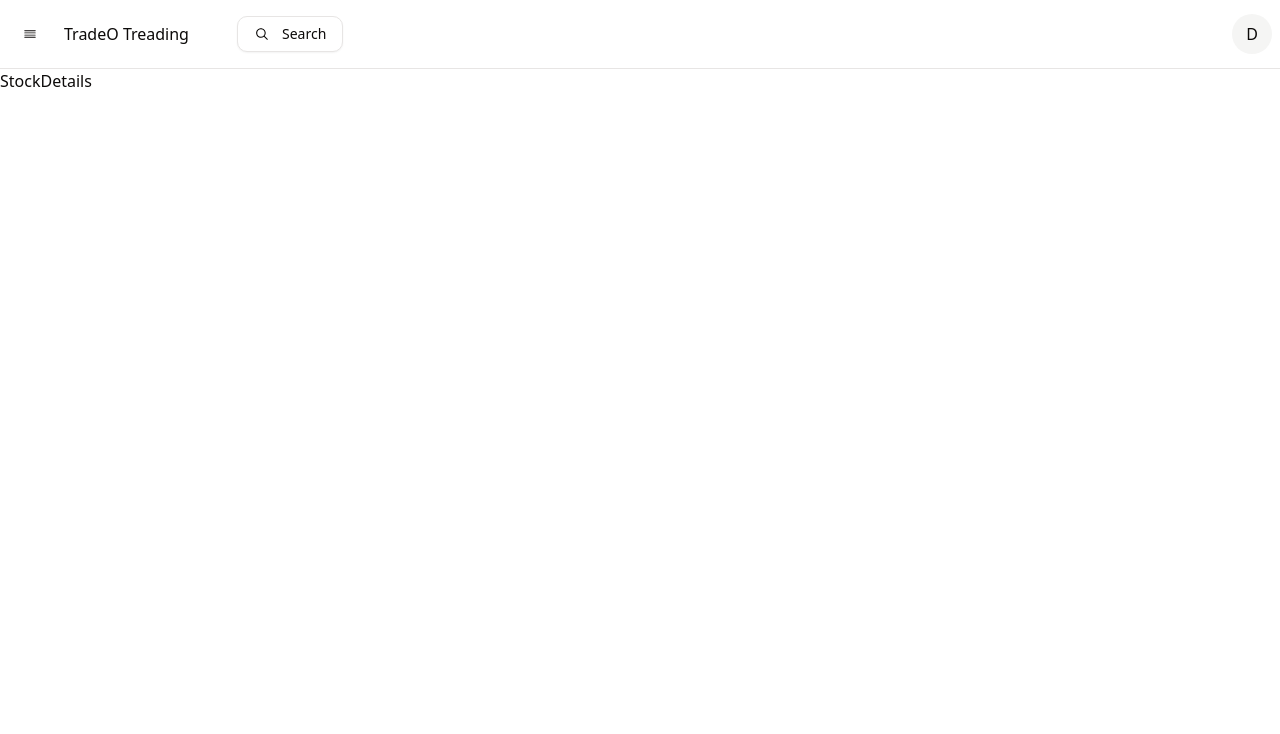
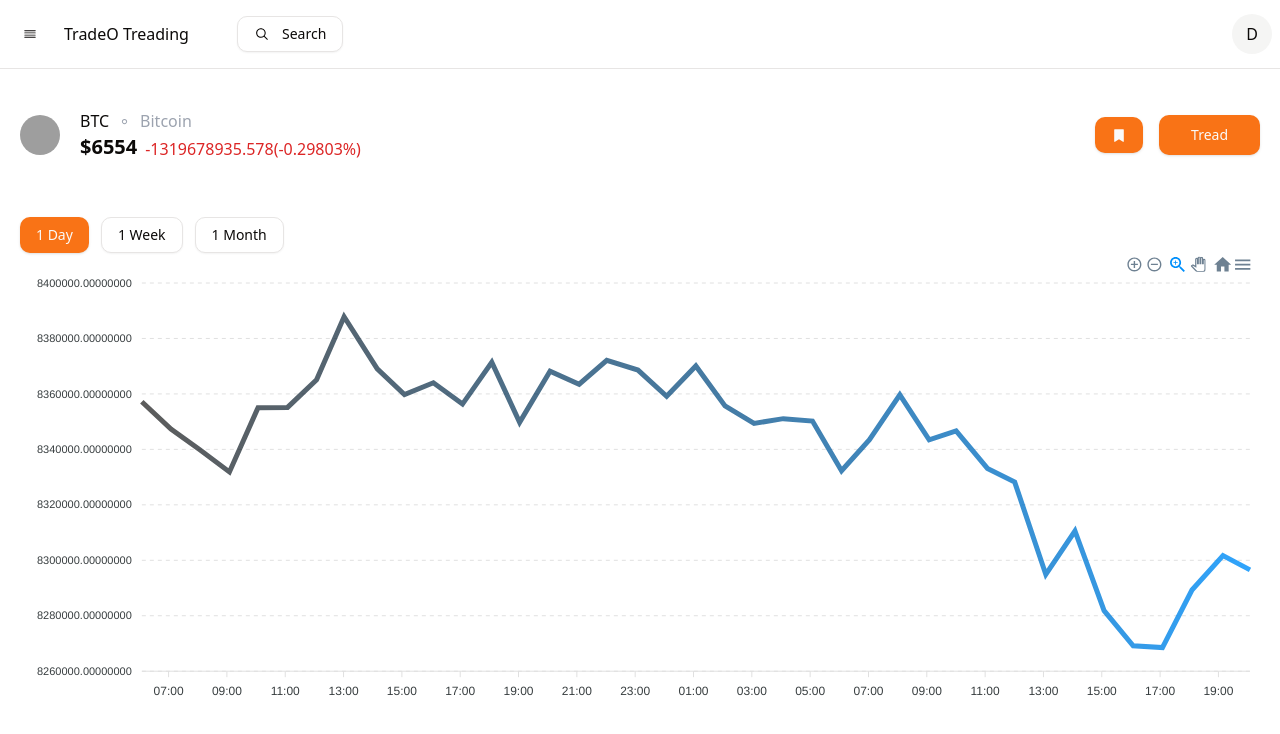
Before and after one commit to dharan-sdc/TradeO-frontend, a React (Vite) app: page /market/1 in a window 1280 px wide. Shown: the top 734 px of the page. Built offline with nearby package versions, Linux system fonts and the light colour scheme; grey boxes are pictures that could not be loaded.

Commit message:
Completed Dashboard

```diff
--- a/src/page/Home/AssetTable.jsx
+++ b/src/page/Home/AssetTable.jsx
@@ -2,8 +2,10 @@
 import { Table, TableBody, TableCaption, TableCell, TableHead, TableHeader, TableRow } from '@/components/ui/table'
 import { Avatar } from '@radix-ui/react-avatar'
 import React from 'react'
+import { useNavigate } from 'react-router-dom'
 
 const AssetTable = () => {
+  const navigate = useNavigate()
   return (
     <Table>
 
@@ -20,7 +22,7 @@
       <TableBody>
         {[1, 1, 1, 1, 1, 1, 1, 1, 1, 1, 1, 1, 1].map((item, index) => <TableRow key={index}>
           {/* <TableCell className="font-medium">Bitcoin</TableCell> */}
-          <TableCell className=" flex items-center gap-2">
+          <TableCell onClick={() => navigate(`/market/bitcoin`)} className=" flex items-center gap-2">
             <Avatar className='-z-50 w-8 h-8'>
               <AvatarImage src="https://assets.coingecko.com/coins/images/1/standard/bitcoin.png?1696501400" />
 
--- a/src/page/Stock Details/StockDetails.jsx
+++ b/src/page/Stock Details/StockDetails.jsx
@@ -1,8 +1,75 @@
+import { Avatar, AvatarImage } from '@/components/ui/avatar'
+import { Button } from '@/components/ui/button'
+import {
+  Dialog,
+  DialogContent,
+  DialogDescription,
+  DialogHeader,
+  DialogTitle,
+  DialogTrigger,
+} from "@/components/ui/dialog"
+
+import { BookmarkFilledIcon, BookmarkIcon, DotIcon } from '@radix-ui/react-icons'
 import React from 'react'
+import TreadingForm from './TreadingForm'
+import StackChart from '../Home/StackChart'
 
 const StockDetails = () => {
   return (
-    <div>StockDetails</div>
+    <div className='p-5 mt-5'>
+      <div className='flex justify-between'>
+        <div className='flex gap-5 items-center'>
+
+          <div>
+            <Avatar>
+              <AvatarImage src={
+                "https://assets.coingecko.com/coins/images/1/standard/bitcoin.png?1696501400"
+              } />
+            </Avatar>
+          </div>
+          <div>
+            <div className='flex items-center gap-2'>
+              <p>BTC</p>
+              <DotIcon className='text-gray-400' />
+              <p className='text-gray-400'>Bitcoin</p>
+
+            </div>
+            <div className='flex items-end gap-2'>
+              <p className='text-xl font-bold'>$6554</p>
+              <p className='text-red-600'>
+                <span>-1319678935.578</span>
+                <span>(-0.29803%)</span>
+              </p>
+
+            </div>
+          </div>
+
+        </div>
+
+        <div className='flex items-center gap-4'>
+          <Button>
+            {true ? (<BookmarkFilledIcon className='h-6 w-6' />) : (<BookmarkIcon className='h-6 w-6' />)}
+          </Button>
+          <Dialog>
+            <DialogTrigger>
+              <Button size="lg">Tread</Button>
+            </DialogTrigger>
+            <DialogContent>
+              <DialogHeader>
+                <DialogTitle>How Much Do you want to spend?</DialogTitle>
+
+              </DialogHeader>
+              <TreadingForm />
+            </DialogContent>
+          </Dialog>
+
+        </div>
+      </div>
+      <div className='mt-14 '>
+        <StackChart />
+      </div>
+
+    </div>
   )
 }
 
--- /dev/null
+++ b/src/page/Stock Details/TreadingForm.jsx
@@ -0,0 +1,83 @@
+import { Input } from '@/components/ui/input'
+import { Avatar, AvatarImage } from '@/components/ui/avatar'
+import { DotIcon } from '@radix-ui/react-icons'
+import React, { useState } from 'react'
+import { Button } from '@/components/ui/button'
+
+const TreadingForm = () => {
+  const [orderType, setOrderType] = useState("BUY")
+  const handleChange = () => {
+
+  }
+  return (
+    <div className='space-y-10 p-5'>
+      <div>
+        <div className='flex gap-4 items-center justify-between'>
+          <Input
+            className="py-7 focus:outline-none"
+            placeholder="Enter Amount ..."
+            type="number"
+            name="amount"
+          />
+          <div>
+            <p className='border text-2xl flex justify-center items-center w-36 h-14 rounded-md'>4563</p>
+          </div>
+        </div>
+        {false && <h1 className='text-red-500 text-center pt-4'>Insufficent wallet balance to buy</h1>}
+      </div>
+
+      <div className='flex gap-5 items-center'>
+
+        <div>
+          <Avatar>
+            <AvatarImage src={
+              "https://assets.coingecko.com/coins/images/1/standard/bitcoin.png?1696501400"
+            } />
+          </Avatar>
+        </div>
+        <div>
+          <div className='flex items-center gap-2'>
+            <p>BTC</p>
+            <DotIcon className='text-gray-400' />
+            <p className='text-gray-400'>Bitcoin</p>
+
+          </div>
+          <div className='flex items-end gap-2'>
+            <p className='text-xl font-bold'>$6554</p>
+            <p className='text-green-600'>
+              <span>-1319678935.578</span>
+              <span>(-0.29803%)</span>
+            </p>
+
+          </div>
+        </div>
+
+      </div>
+
+      <div className='flex items-center justify-between'>
+        <p>Order Type</p>
+        <p>Market Order</p>
+      </div>
+
+      <div className='flex items-center justify-between'>
+        <p>{orderType == "BUY" ? "Available Case" : "Available Quantity"}</p>
+        <p>{orderType == "BUY" ? 9000 : 23.45}</p>
+      </div>
+      <div>
+        <Button className={`w-full py-6
+          ${orderType == "SELL" ? "bg-red-600 text-white" : ""}`}>
+          {orderType}
+        </Button>
+        <Button
+          variant="link"
+          className="w-full mt-5 text-xl text-slate-600"
+          onClick={() => setOrderType(orderType == "BUY" ? "SELL" : "BUY")}>
+          {orderType == "BUY" ? "Or Sell" : "Or Buy"}
+        </Button>
+      </div>
+
+    </div>
+  )
+}
+
+export default TreadingForm
```
